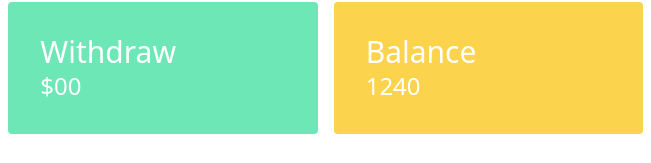
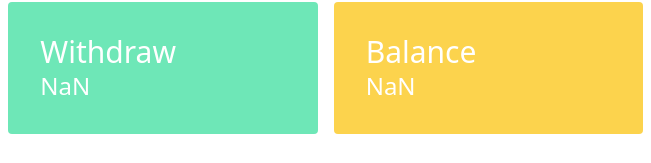
Before and after one commit to rkhademul8/simple_bank_transaction, a plain HTML site: page banking.html in a window 1280 px wide. Both pictures are taken after a click on the button "withdraw". Shown: the part 142-305 px from the top of the page, 477-1128 px from the left. Drawn offline with nearby package versions, Linux system fonts and the light colour scheme.

Commit message:
withdraw_part_done

```diff
--- a/banking.html
+++ b/banking.html
@@ -22,7 +22,7 @@
 
             <div class="bg-green-300 p-8 rounded">
                 <h3 class="text-3xl">Withdraw</h3>
-                <h4 class="text-2xl">$00</h4>
+                <h4 id="withdraw-total" class="text-2xl">00</h4>
             </div>
 
 
--- a/banking.js
+++ b/banking.js
@@ -22,3 +22,28 @@ document.getElementById('deposite-button').addEventListener('click',function(){
      balanceTotal.innerText=tatoalBalance
 
 })
+
+// handle withdraw button event
+
+document.getElementById('withdraw-button').addEventListener('click',function(){
+    const withdrawInput=document.getElementById('withdraw-input')
+    const withdrawInputText=withdrawInput.value
+    withdrawInput.value=''
+    const withdrawAmount=parseFloat(withdrawInputText)
+
+    // update  withdraw total
+
+    const withdrawTotal=document.getElementById('withdraw-total')
+    const previouswithdrawText=withdrawTotal.innerText
+    const previouswithdrawAmount=parseFloat(previouswithdrawText)
+    const totalWithdraw=previouswithdrawAmount+withdrawAmount
+    withdrawTotal.innerText=totalWithdraw
+
+    // balance update after withdraw
+    const balanceTotal=document.getElementById('balance-input')
+    const previousBalanceText=balanceTotal.innerText
+    const previousBalanceAmount=parseFloat(previousBalanceText)
+    const tatoalBalance=previousBalanceAmount-withdrawAmount
+    balanceTotal.innerText=tatoalBalance
+
+})
```
